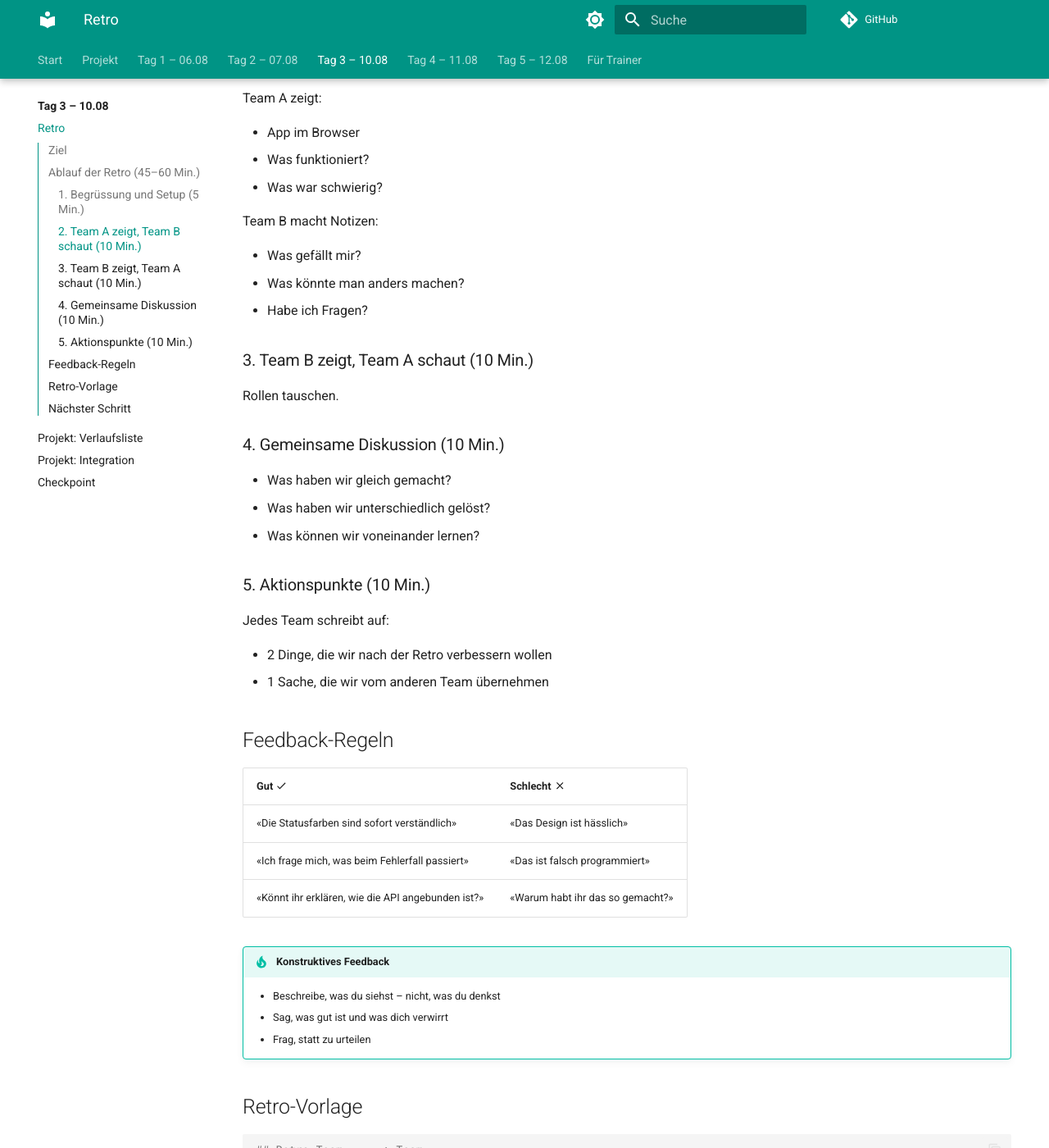
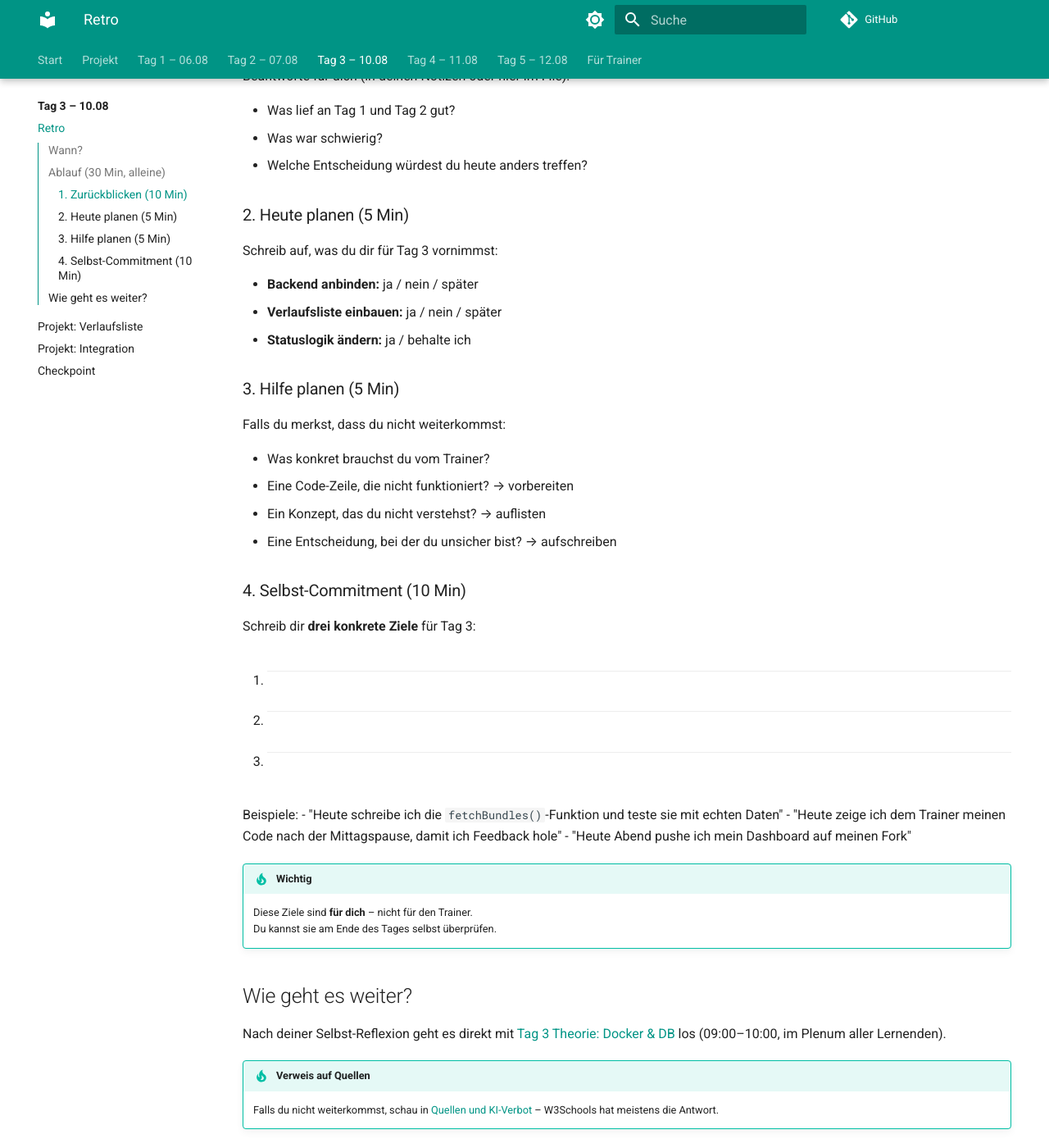
Before and after one commit to HeiligerG/ae-raumklima-bootcamp, an MkDocs documentation site: the page built from docs/tag-3/retro.md, in a window 1280 px wide and 1400 px high, scrolled down 505 px. Shown: the whole window at 82% size. Built offline with MkDocs 1.6.1 and Material for MkDocs 9.7.7, drawn with Linux system fonts in a browser that asks for light colours; comment, search, counter and statistics services are not loaded; some of the changed text lies outside the part shown.

Commit message:
docs(tag-3): Retro auf Selbst-Reflexion umstellen + Trainer-Team -> Trainer
retro.md: komplett umgeschrieben. Statt 'Team A zeigt Team B'
jetzt 'Selbst-Reflexion' mit 4 Schritten:
1. Zurueckblicken (was lief gut, was war schwierig)
2. Heute planen (Backend ja/nein, Verlaufsliste ja/nein)
3. Hilfe planen (was vom Trainer brauchen)
4. Selbst-Commitment (3 konkrete Ziele fuer heute)

integration.md + projekt-verlaufsliste.md:
- 'frag dein Trainer-Team' -> 'frag deinen Trainer'

Joint-Session mit PE-Team bleibt unveraendert (das ist
eine terminliche Veranstaltung).

````diff
--- a/docs/tag-3/retro.md
+++ b/docs/tag-3/retro.md
@@ -1,81 +1,69 @@
-# Retro
+# Reflexion (statt Team-Retro)
 
-## :material-target: Ziel
+!!! info "Wichtigste Änderung"
+    Im vorherigen Bootcamp gab es eine **Team-Retro**: zwei
+    Teams haben sich gegenseitig Feedback gegeben. Da du jetzt
+    **alleine** arbeitest, ersetzen wir die Team-Retro durch
+    eine **Selbst-Reflexion**. Schreibe deine Antworten
+    selbst – sie sind nur für dich und deinen Trainer.
 
-Tauscht euch mit einem anderen Team aus. Gebt und holt Feedback zu euren Apps.
+## Wann?
 
-## Ablauf der Retro (45–60 Min.)
+Mittwoch Vormittag (08:15–09:00) im Tagesplan von Tag 3.
 
-### 1. Begrüssung und Setup (5 Min.)
+## Ablauf (30 Min, alleine)
 
-- Findet ein Partner-Team
-- Setzt euch zusammen
-- Jeweils ein Laptop zum Zeigen der App
+### 1. Zurückblicken (10 Min)
 
-### 2. Team A zeigt, Team B schaut (10 Min.)
+Beantworte für dich (in deinen Notizen oder hier im File):
 
-Team A zeigt:
+- Was lief an Tag 1 und Tag 2 gut?
+- Was war schwierig?
+- Welche Entscheidung würdest du heute anders treffen?
 
-- App im Browser
-- Was funktioniert?
-- Was war schwierig?
+### 2. Heute planen (5 Min)
 
-Team B macht Notizen:
+Schreib auf, was du dir für Tag 3 vornimmst:
 
-- Was gefällt mir?
-- Was könnte man anders machen?
-- Habe ich Fragen?
+- **Backend anbinden:** ja / nein / später
+- **Verlaufsliste einbauen:** ja / nein / später
+- **Statuslogik ändern:** ja / behalte ich
 
-### 3. Team B zeigt, Team A schaut (10 Min.)
+### 3. Hilfe planen (5 Min)
 
-Rollen tauschen.
+Falls du merkst, dass du nicht weiterkommst:
 
-### 4. Gemeinsame Diskussion (10 Min.)
+- Was konkret brauchst du vom Trainer?
+- Eine Code-Zeile, die nicht funktioniert? → vorbereiten
+- Ein Konzept, das du nicht verstehst? → auflisten
+- Eine Entscheidung, bei der du unsicher bist? → aufschreiben
 
-- Was haben wir gleich gemacht?
-- Was haben wir unterschiedlich gelöst?
-- Was können wir voneinander lernen?
+### 4. Selbst-Commitment (10 Min)
 
-### 5. Aktionspunkte (10 Min.)
+Schreib dir **drei konkrete Ziele** für Tag 3:
 
-Jedes Team schreibt auf:
+1. ________________________________________________
+2. ________________________________________________
+3. ________________________________________________
 
-- 2 Dinge, die wir nach der Retro verbessern wollen
-- 1 Sache, die wir vom anderen Team übernehmen
+Beispiele:
+- "Heute schreibe ich die `fetchBundles()`-Funktion und teste
+  sie mit echten Daten"
+- "Heute zeige ich dem Trainer meinen Code nach der Mittagspause,
+  damit ich Feedback hole"
+- "Heute Abend pushe ich mein Dashboard auf meinen Fork"
 
-## Feedback-Regeln
+!!! tip "Wichtig"
+    Diese Ziele sind **für dich** – nicht für den Trainer.
+    Du kannst sie am Ende des Tages selbst überprüfen.
 
-| Gut :material-check: | Schlecht :material-close: |
-|------|---------|
-| «Die Statusfarben sind sofort verständlich» | «Das Design ist hässlich» |
-| «Ich frage mich, was beim Fehlerfall passiert» | «Das ist falsch programmiert» |
-| «Könnt ihr erklären, wie die API angebunden ist?» | «Warum habt ihr das so gemacht?» |
+## Wie geht es weiter?
 
-!!! tip "Konstruktives Feedback"
-    - Beschreibe, was du siehst – nicht, was du denkst
-    - Sag, was gut ist und was dich verwirrt
-    - Frag, statt zu urteilen
+Nach deiner Selbst-Reflexion geht es direkt mit
+[Tag 3 Theorie: Docker & DB](theorie-docker.md) los
+(09:00–10:00, im Plenum aller Lernenden).
 
-## Retro-Vorlage
-
-```markdown
-## Retro Team ____ + Team ____
-
-### Was hat uns am anderen Team gefallen?
--
-
-### Was hat uns am anderen Team überrascht?
--
-
-### Was nehmen wir vom anderen Team mit?
--
-
-### Was werden wir nach der Retro verbessern?
-1.
-2.
-```
-
-## Nächster Schritt
-
-Zurück ins eigene Team, Ergebnisse besprechen.
-Danach: [Projekt: Verlaufsliste](projekt-verlaufsliste.md) bauen.
+!!! tip "Verweis auf Quellen"
+    Falls du nicht weiterkommst, schau in
+    [Quellen und KI-Verbot](../projekt/quellen.md) – W3Schools
+    hat meistens die Antwort.
````
Also changed, not shown: docs/tag-3/integration.md (+1 -1 lines), docs/tag-3/projekt-verlaufsliste.md (+1 -1 lines).
